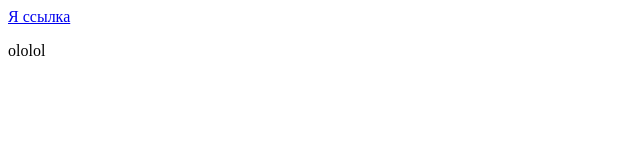
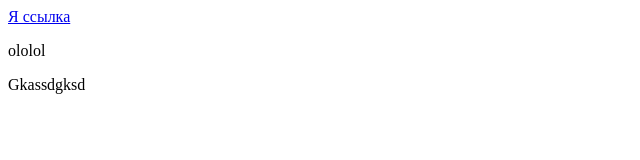
Before and after one commit to SergeyTupik/test, a plain HTML site: page src/index.html in a window 1280 px wide. Shown: the whole page, without its empty margins (0-640 px from the left). Drawn offline with Linux system fonts and the light colour scheme.

Commit message:
Changed index.html

```diff
--- a/src/index.html
+++ b/src/index.html
@@ -7,6 +7,7 @@
 	<div>
 		<a href="#">Я ссылка</a>
 		<p>ololol</p>
+		<p>Gkassdgksd</p>
 	</div>
 </body>
 </html>
```
